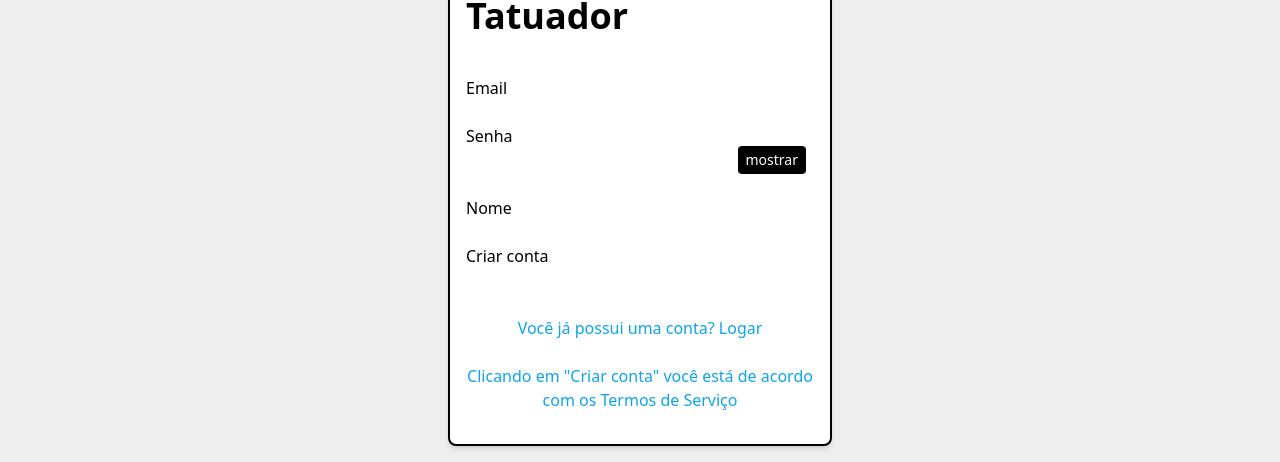
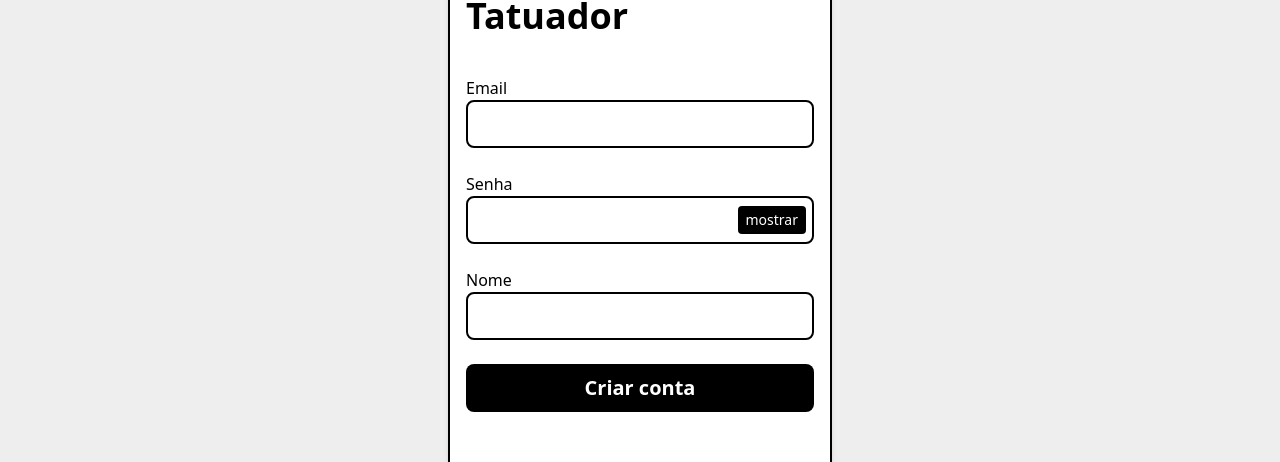
Before and after one commit to DilermandoQueiroz/service_studio-frontend, a Next.js app: page /signup in a window 1280 px wide. Shown: the part 118-580 px from the top of the page. Built offline with nearby package versions, Linux system fonts and the light colour scheme; no server answers.

Commit message:
create tailwind component

```diff
--- a/styles/tailwind.css
+++ b/styles/tailwind.css
@@ -5,3 +5,17 @@
 html {
     background-color: #eeeeee;
 }
+
+@layer components {
+    .input {
+        @apply border-2 border-black rounded-lg block w-full p-2.5 focus:outline-none focus:border-blue-500;
+    }
+
+    .formbutton {
+        @apply button
+    }
+
+    .button {
+        @apply bg-black text-white text-xl font-semibold rounded-lg focus:ring-black block w-full p-2.5 hover:-translate-y-0.5 transform transition;
+    }
+}
```
